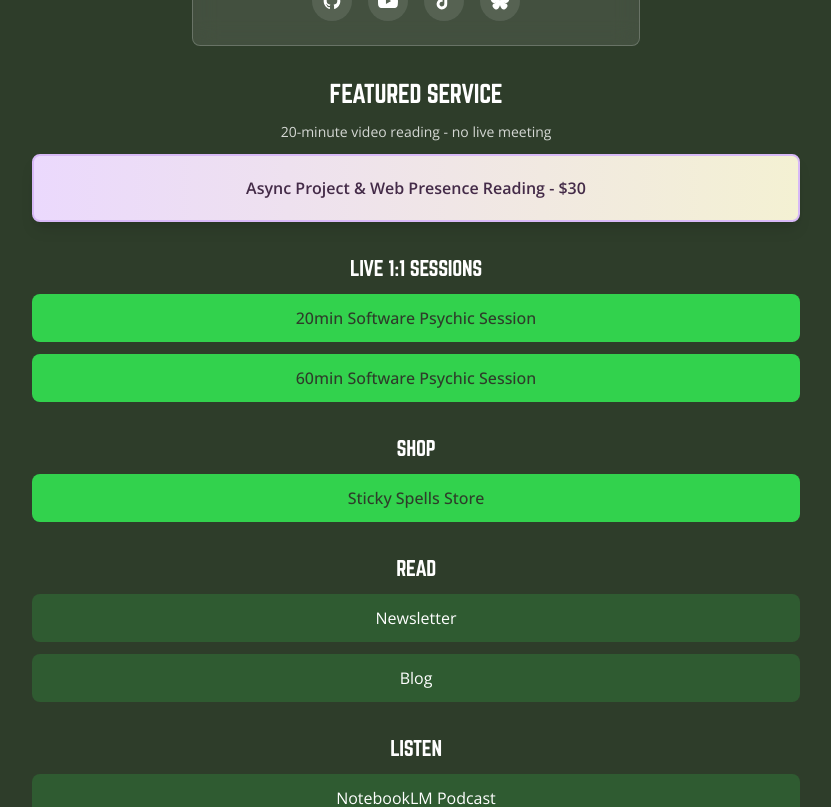
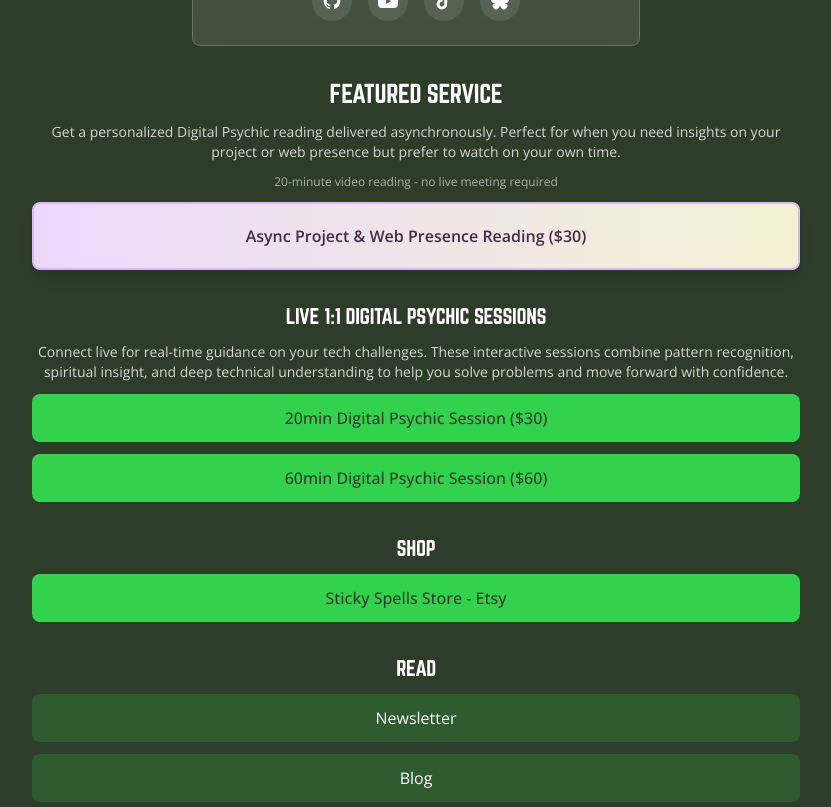
Before and after one commit to devandapaige/pythoness-programmer, a Next.js app: page /links in a window 1280 px wide. Shown: the part 680-1487 px from the top of the page, without its empty margins (224-1055 px from the left). Built offline with nearby package versions, Linux system fonts and the light colour scheme.

Commit message:
Digital Psychic in links page

```diff
--- a/src/app/links/page.tsx
+++ b/src/app/links/page.tsx
@@ -47,7 +47,7 @@ const socialLinks: LinkItem[] = [
 
 // Featured async service
 const featuredService: LinkItem = {
-  name: 'Async Project & Web Presence Reading - $30',
+  name: 'Async Project & Web Presence Reading ($30)',
   url: 'https://cal.com/pythoness/async',
   color: 'bg-gradient-to-r from-brand-purple-light to-brand-cream text-brand-purple-dark border-2 border-brand-purple-accent font-semibold'
 }
@@ -55,12 +55,12 @@ const featuredService: LinkItem = {
 // Booking links - easy to update
 const bookingLinks: LinkItem[] = [
   {
-    name: '20min Software Psychic Session',
+    name: '20min Digital Psychic Session ($30)',
     url: 'https://cal.com/pythoness/20min',
     color: 'bg-brand-green-accent text-brand-green-dark'
   },
   {
-    name: '60min Software Psychic Session',
+    name: '60min Digital Psychic Session ($60)',
     url: 'https://cal.com/pythoness/60min',
     color: 'bg-brand-green-accent text-brand-green-dark'
   }
@@ -105,14 +105,14 @@ const supportLinks: LinkItem[] = [
   {
     name: 'Amazon Wishlist 🛍️',
     url: 'https://www.amazon.com/hz/wishlist/ls/1ZXXDBUXYDDOC?ref_=wl_share',
-    color: 'bg-brand-purple-light text-black hover:bg-brand-purple-light/90'
+    color: 'bg-brand-green-accent text-brand-green-dark hover:bg-brand-green-accent/90'
   }
 ]
 
 // Shop links section
 const shopLinks: LinkItem[] = [
   {
-    name: 'Sticky Spells Store',
+    name: 'Sticky Spells Store - Etsy',
     url: 'https://stickyspells.etsy.com',
     color: 'bg-brand-green-accent text-brand-green-dark hover:bg-brand-green-accent/90'
   }
@@ -197,7 +197,7 @@ export default function LinksPage() {
             <h1 className="font-display text-3xl md:text-4xl text-white mb-2">Pythoness Programmer</h1>
           </Link>
           <p className="text-white/80 max-w-md mx-auto">
-            Software Psychic Sessions that help you solve your own tech challenges through pattern recognition, spiritual insight, and deep technical understanding. From async video readings to live 1:1 sessions.
+            Digital Psychic sessions that help you solve your own tech challenges through pattern recognition, spiritual insight, and deep technical understanding. As a Software Engineer, I offer async video readings and live 1:1 sessions.
           </p>
         </div>
 
@@ -250,7 +250,11 @@ export default function LinksPage() {
           {/* Featured Service */}
           <div className="space-y-3">
             <h2 className="font-display text-2xl text-white text-center">Featured Service</h2>
-            <p className="text-white/80 text-center text-sm mb-4">20-minute video reading - no live meeting</p>
+            <p className="text-white/80 text-center text-sm mb-2">
+              Get a personalized Digital Psychic reading delivered asynchronously. Perfect for when you need insights
+              on your project or web presence but prefer to watch on your own time.
+            </p>
+            <p className="text-white/60 text-center text-xs mb-4">20-minute video reading - no live meeting required</p>
             <Link
               href={featuredService.url}
               target="_blank"
@@ -264,7 +268,12 @@ export default function LinksPage() {
           {/* Booking Links */}
           {bookingLinks.length > 0 && (
             <div className="space-y-3">
-              <h2 className="font-display text-xl text-white text-center">Live 1:1 Sessions</h2>
+              <h2 className="font-display text-xl text-white text-center">Live 1:1 Digital Psychic Sessions</h2>
+              <p className="text-white/80 text-center text-sm mb-3">
+                Connect live for real-time guidance on your tech challenges. These interactive sessions combine
+                pattern recognition, spiritual insight, and deep technical understanding to help you solve problems
+                and move forward with confidence.
+              </p>
               <div className="space-y-3">
                 {bookingLinks.map((link) => (
                   <Link
```
